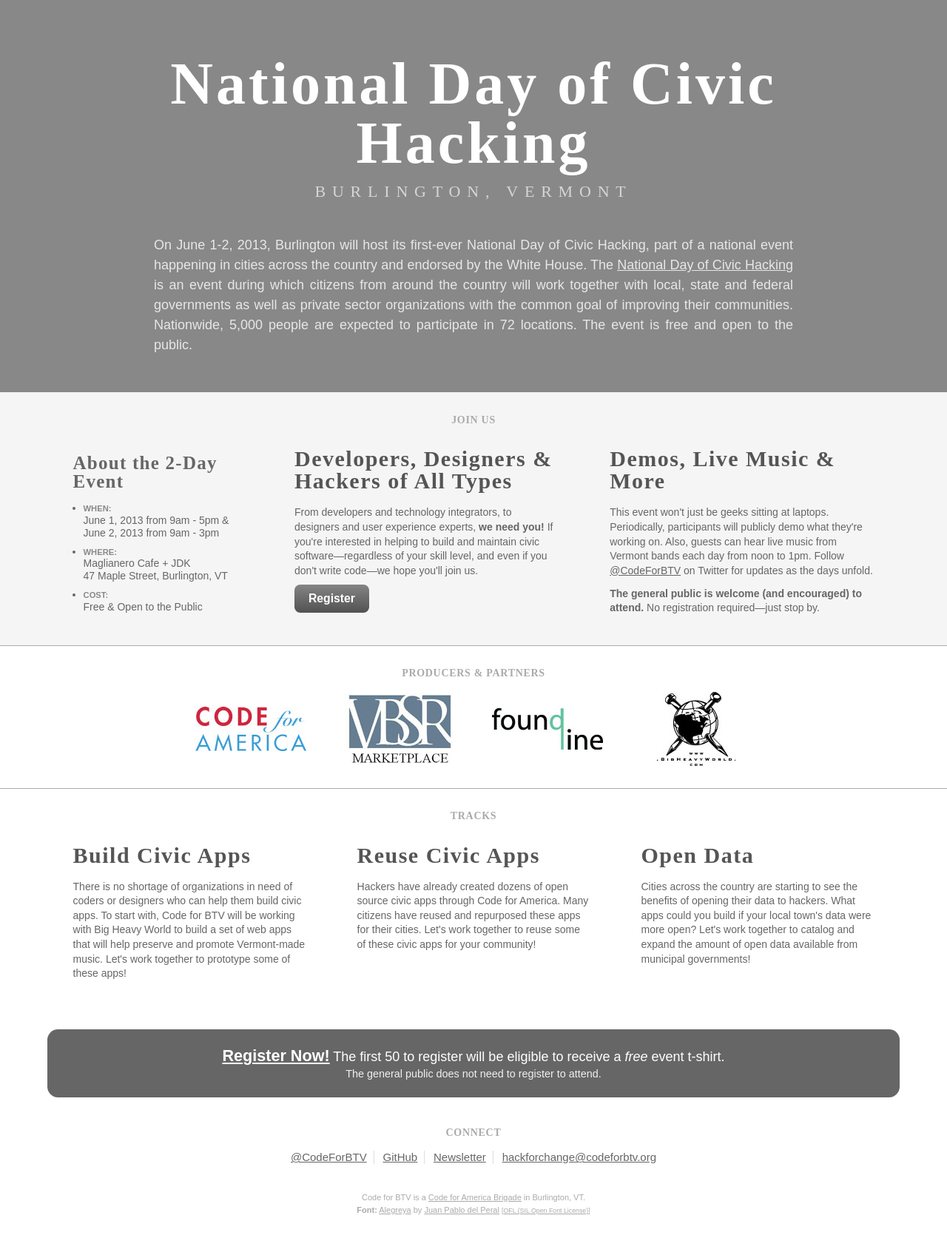
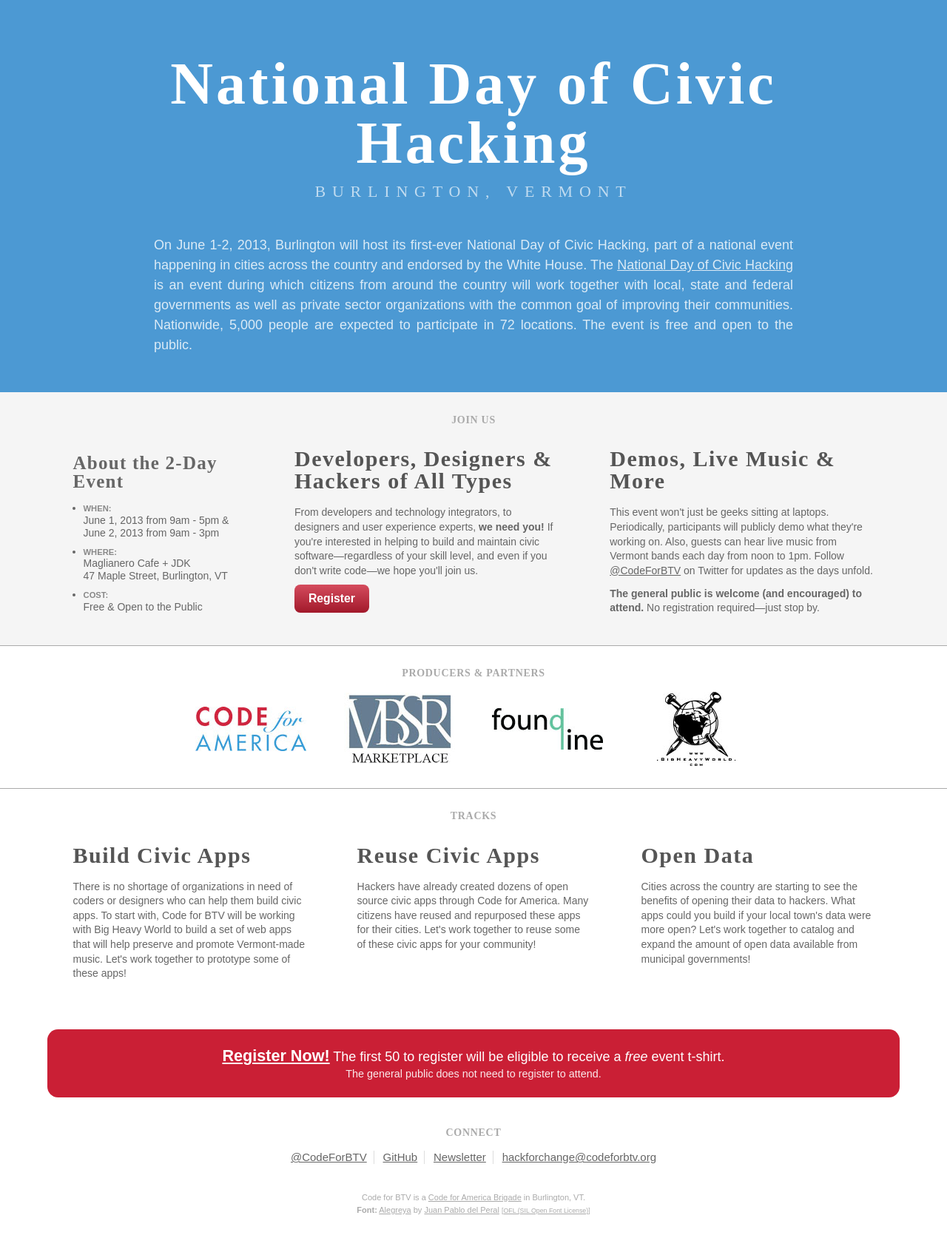
Before and after one commit to tedholtz/codeforbtv.github.com, a Jekyll site: the page built from index.html, in a window 1280 px wide. Shown: the whole page at 74% size. Built offline with Jekyll 4.4.1, drawn with Linux system fonts in a browser that asks for light colours; some web fonts are replaced.

Commit message:
Update colors.

```diff
--- a/css/content.css
+++ b/css/content.css
@@ -72,7 +72,7 @@
 .button {
     display: block;
     padding: 0.6em 1.2em;
-    background-color: #666;
+    background-color: #CA1F35;
     background-image: -webkit-gradient(linear, 0% 0%, 0% 100%, from(rgba(255, 255, 255, 0.2)), to(rgba(0, 0, 0, 0.2)));
     background-image: -webkit-linear-gradient(top, rgba(255, 255, 255, 0.2), rgba(0, 0, 0, 0.2));
     background-image: -moz-linear-gradient(top, rgba(255, 255, 255, 0.2), rgba(0, 0, 0, 0.2));
@@ -164,8 +164,8 @@
 }
 #register p {
     margin-top: 0;
-    background-color: #666;
     padding: 1.3em 2.0em 1.2em;
+    background-color: #CA1F35;
     -webkit-border-radius: 0.8em;
     -moz-border-radius: 0.8em;
     border-radius: 0.8em;
--- a/css/layout.css
+++ b/css/layout.css
@@ -63,7 +63,7 @@
 }
 #overview {
     padding-bottom: 4.0em;
-    background-color: #888;
+    background-color: #4C99D3;
 }
 #participate {
     background-color: #F5F5F5;
```
